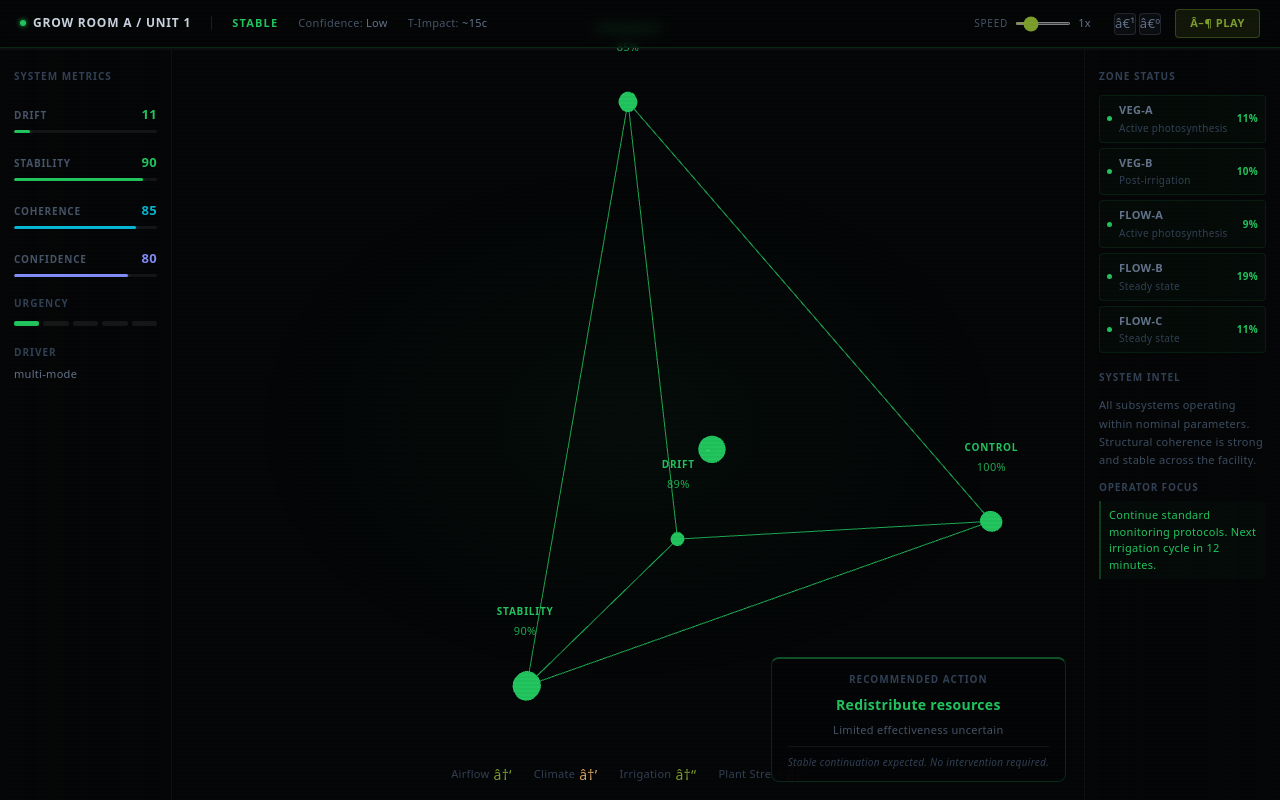
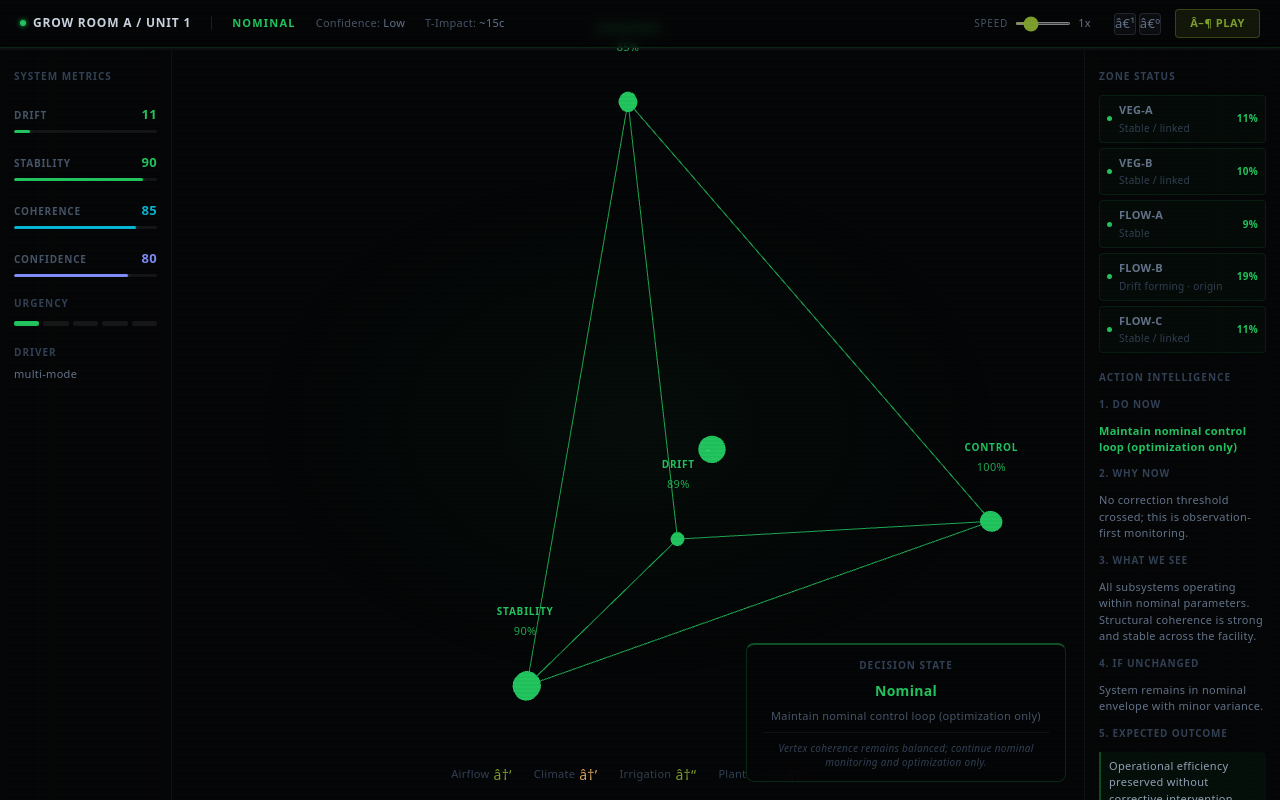
Before and after one commit to Neraium/neraium-core, a Next.js app in the folder frontend/: page / in a window 1280 px wide. Built offline with nearby package versions, Linux system fonts and the light colour scheme.

Commit message:
Align UI decision severity with operational evidence (#841)

```diff
--- a/frontend/components/TeslaAutopilotInterface.tsx
+++ b/frontend/components/TeslaAutopilotInterface.tsx
@@ -43,16 +43,6 @@ interface TeslaAutopilotInterfaceProps {
   onStepScenario?: (delta: number) => void
 }
 
-const getStateLabel = (phase: string): string => {
-  const map: Record<string, string> = {
-    'Stable': 'Stable',
-    'Drift forming': 'Drift',
-    'Instability forming': 'Instability',
-    'Critical': 'Critical',
-  }
-  return map[phase] || phase
-}
-
 const getStateColor = (phase: string): string => {
   const colors: Record<string, string> = {
     'Stable': '#22c55e',
@@ -65,6 +55,68 @@ const getStateColor = (phase: string): string => {
 
 const getRoomStatusColor = (status: 'optimal' | 'warning' | 'critical'): string => {
   return status === 'critical' ? '#ef4444' : status === 'warning' ? '#eab308' : '#22c55e'
+}
+
+type OperationalState =
+  | 'Nominal'
+  | 'Watchlist'
+  | 'Localized deviation'
+  | 'Propagating instability'
+  | 'Action required'
+
+interface OperationalAssessment {
+  state: OperationalState
+  propagationStrength: number
+  originRoom?: RoomStatus
+  affectedRooms: RoomStatus[]
+}
+
+const getOperationalColor = (state: OperationalState): string => {
+  if (state === 'Nominal') return '#22c55e'
+  if (state === 'Watchlist') return '#84cc16'
+  if (state === 'Localized deviation') return '#eab308'
+  if (state === 'Propagating instability') return '#f97316'
+  return '#ef4444'
+}
+
+const getZoneStateLabel = (room: RoomStatus, assessment: OperationalAssessment): string => {
+  if (assessment.originRoom?.id === room.id) return 'Drift forming · origin'
+  if (assessment.affectedRooms.find(r => r.id === room.id)) return 'At risk · affected'
+  if (room.driftContribution > 0.2) return 'Watchlist'
+  if (room.driftContribution > 0.1) return 'Stable / linked'
+  return 'Stable'
+}
+
+const deriveOperationalAssessment = (
+  drift: number,
+  stability: number,
+  coherence: number,
+  rooms: RoomStatus[] = []
+): OperationalAssessment => {
+  const sorted = [...rooms].sort((a, b) => b.driftContribution - a.driftContribution)
+  const originRoom = sorted[0]
+  const affectedRooms = sorted.filter((r, idx) => idx > 0 && r.driftContribution >= 0.35)
+  const highDriftCount = sorted.filter(r => r.driftContribution >= 0.35).length
+  const propagationStrength = Math.max(
+    0,
+    Math.min(
+      1,
+      (1 - coherence) * 0.55 + (1 - stability) * 0.25 + Math.min(0.2, highDriftCount * 0.08)
+    )
+  )
+
+  let state: OperationalState = 'Nominal'
+  if (drift < 0.2 && stability > 0.75 && coherence > 0.75) {
+    state = 'Nominal'
+  } else if (highDriftCount <= 1 && propagationStrength < 0.35) {
+    state = drift > 0.28 ? 'Localized deviation' : 'Watchlist'
+  } else if (highDriftCount <= 2 && propagationStrength < 0.62) {
+    state = 'Propagating instability'
+  } else {
+    state = 'Action required'
+  }
+
+  return { state, propagationStrength, originRoom, affectedRooms }
 }
 
 function MetricGauge({
@@ -187,7 +239,62 @@ export function TeslaAutopilotInterface({
   }
 
   const confidentLabel = diagnostics.confidence === 'high' ? 'High' : diagnostics.confidence === 'moderate' ? 'Moderate' : 'Low'
+  const assessment = deriveOperationalAssessment(
+    interpolatedData.interpolatedDrift,
+    interpolatedData.interpolatedStability,
+    interpolatedData.interpolatedCoherence,
+    rooms
+  )
+  const operationalColor = getOperationalColor(assessment.state)
   const stateColor = getStateColor(phase)
+
+  const geometryInterpretation = assessment.state === 'Localized deviation'
+    ? `Low coherence stress is isolated in ${assessment.originRoom?.shortName ?? 'one zone'}; inspect locally, no facility-wide intervention yet.`
+    : assessment.state === 'Propagating instability'
+      ? `Coherence is weakening across linked vertices with ${assessment.affectedRooms.length + 1} zones involved; intervene in origin and nearest neighbors.`
+      : assessment.state === 'Action required'
+        ? 'Geometry collapse indicates multi-vertex coupling failure; coordinated system intervention is required now.'
+        : assessment.state === 'Watchlist'
+          ? `Early variance concentrated in ${assessment.originRoom?.shortName ?? 'a single zone'}; keep system in watchlist and validate trend continuity.`
+          : 'Vertex coherence remains balanced; continue nominal monitoring and optimization only.'
+
+  const doNow = assessment.state === 'Nominal'
+    ? 'Maintain nominal control loop (optimization only)'
+    : assessment.state === 'Watchlist'
+      ? `Monitor and inspect ${assessment.originRoom?.shortName ?? 'lead zone'}`
+      : assessment.state === 'Localized deviation'
+        ? `Inspect ${assessment.originRoom?.shortName ?? 'origin zone'} and validate local airflow`
+        : assessment.state === 'Propagating instability'
+          ? `Stabilize ${assessment.originRoom?.shortName ?? 'origin zone'} and rebalance adjacent zones`
+          : 'Redistribute resources across affected zones now'
+
+  const whyNow = assessment.state === 'Action required'
+    ? `Propagation strength ${(assessment.propagationStrength * 100).toFixed(0)}% with multi-zone coupling visible.`
+    : assessment.state === 'Propagating instability'
+      ? `Spread is directional from ${assessment.originRoom?.shortName ?? 'origin'} into ${assessment.affectedRooms.length} downstream zone(s).`
+      : assessment.state === 'Localized deviation'
+        ? `Single-zone drift origin with weak spread (${(assessment.propagationStrength * 100).toFixed(0)}% propagation).`
+        : 'No correction threshold crossed; this is observation-first monitoring.'
+
+  const whatHappensNext = assessment.state === 'Nominal'
+    ? 'System remains in nominal envelope with minor variance.'
+    : assessment.state === 'Watchlist'
+      ? 'Drift may normalize or become localized deviation within the next cycle.'
+      : assessment.state === 'Localized deviation'
+        ? 'Without local inspection, drift can begin coupling into linked zones.'
+        : assessment.state === 'Propagating instability'
+          ? 'Spread likely reaches additional neighbors, reducing coherence further.'
+          : 'Unchecked spread can trigger facility-wide instability and control loss.'
+
+  const expectedOutcome = assessment.state === 'Nominal'
+    ? 'Operational efficiency preserved without corrective intervention.'
+    : assessment.state === 'Watchlist'
+      ? 'Higher confidence classification of trend with minimal disruption.'
+      : assessment.state === 'Localized deviation'
+        ? 'Containment in origin zone and prevention of unnecessary system intervention.'
+        : assessment.state === 'Propagating instability'
+          ? 'Propagation slows and system coherence can recover in staged fashion.'
+          : 'Risk reduction across coupled zones with path back to propagating state.'
 
   const urgencyLevel = phase === 'Critical' ? 5
     : phase === 'Instability forming' ? 4
@@ -262,10 +369,10 @@ export function TeslaAutopilotInterface({
           <div style={{ width: '1px', height: '14px', background: 'rgba(203,213,225,0.12)', flexShrink: 0 }} />
 
             <motion.div
-            animate={{ color: stateColor }}
+            animate={{ color: operationalColor }}
             style={{ fontWeight: 700, fontSize: '11px', letterSpacing: '1.2px', textTransform: 'uppercase', flexShrink: 0 }}
           >
-            {getStateLabel(phase)}
+            {assessment.state}
           </motion.div>
 
           <div style={{ color: '#475569', fontSize: '11px', flexShrink: 0 }}>
@@ -501,17 +608,17 @@ export function TeslaAutopilotInterface({
                 }}
               >
                 <div style={{ fontSize: '10px', color: '#334155', letterSpacing: '1px', textTransform: 'uppercase', marginBottom: '5px', fontWeight: 700 }}>
-                  Recommended Action
+                  Decision State
                 </div>
-                <div style={{ fontSize: '14px', fontWeight: 700, color: stateColor, marginBottom: '5px', letterSpacing: '0.3px' }}>
-                  {actionDecision.primaryAction?.label || 'Monitoring'}
+                <div style={{ fontSize: '14px', fontWeight: 700, color: operationalColor, marginBottom: '5px', letterSpacing: '0.3px' }}>
+                  {assessment.state}
                 </div>
                 <div style={{ fontSize: '11px', color: '#475569', lineHeight: '1.5' }}>
-                  {actionDecision.primaryAction?.outcome?.primary || 'Coherence recovery expected'}
+                  {doNow}
                 </div>
-                {intelligence?.pathOutlook && (
+                {geometryInterpretation && (
                   <div style={{ marginTop: '8px', paddingTop: '8px', borderTop: `1px solid rgba(255,255,255,0.06)`, fontSize: '10px', color: '#334155', fontStyle: 'italic', lineHeight: 1.4 }}>
-                    {intelligence.pathOutlook}
+                    {geometryInterpretation}
                   </div>
                 )}
               </motion.div>
@@ -595,7 +702,7 @@ export function TeslaAutopilotInterface({
                         <div style={{ flex: 1, minWidth: 0 }}>
                           <div style={{ fontSize: '11px', fontWeight: 600, color: '#64748b' }}>{room.shortName}</div>
                           <div style={{ fontSize: '10px', color: '#334155', overflow: 'hidden', textOverflow: 'ellipsis', whiteSpace: 'nowrap' }}>
-                            {room.behavioralState}
+                            {getZoneStateLabel(room, assessment)}
                           </div>
                         </div>
                         <div style={{ fontSize: '10px', color: rc, fontWeight: 700, fontVariantNumeric: 'tabular-nums', flexShrink: 0 }}>
@@ -608,30 +715,64 @@ export function TeslaAutopilotInterface({
               </div>
             )}
 
-            {/* System intelligence */}
-            {intelligence && (
+            {/* Operational intelligence */}
+            {(intelligence || actionDecision) && (
               <div style={{ flex: 1, display: 'flex', flexDirection: 'column', gap: '10px' }}>
                 <div style={{ fontSize: '10px', color: '#334155', letterSpacing: '1px', textTransform: 'uppercase', fontWeight: 700 }}>
-                  System Intel
+                  Action Intelligence
                 </div>
-                <div style={{ fontSize: '11px', color: '#3d4e61', lineHeight: '1.65' }}>
-                  {intelligence.explanation}
+
+                <div style={{ fontSize: '10px', color: '#334155', letterSpacing: '0.8px', textTransform: 'uppercase', fontWeight: 700 }}>
+                  1. Do now
                 </div>
-                <div>
-                  <div style={{ fontSize: '10px', color: '#334155', letterSpacing: '0.8px', textTransform: 'uppercase', fontWeight: 700, marginBottom: '5px' }}>
-                    Operator Focus
+                <div style={{ fontSize: '11px', color: operationalColor, lineHeight: '1.45', fontWeight: 600 }}>{doNow}</div>
+
+                <div style={{ fontSize: '10px', color: '#334155', letterSpacing: '0.8px', textTransform: 'uppercase', fontWeight: 700 }}>
+                  2. Why now
+                </div>
+                <div style={{ fontSize: '11px', color: '#64748b', lineHeight: '1.5' }}>{whyNow}</div>
+
+                <div style={{ fontSize: '10px', color: '#334155', letterSpacing: '0.8px', textTransform: 'uppercase', fontWeight: 700 }}>
+                  3. What we see
+                </div>
+                <div style={{ fontSize: '11px', color: '#64748b', lineHeight: '1.5' }}>
+                  {intelligence?.explanation || actionDecision?.decisionSummary}
+                </div>
+
+                <div style={{ fontSize: '10px', color: '#334155', letterSpacing: '0.8px', textTransform: 'uppercase', fontWeight: 700 }}>
+                  4. If unchanged
+                </div>
+                <div style={{ fontSize: '11px', color: '#64748b', lineHeight: '1.5' }}>{whatHappensNext}</div>
+
+                <div style={{ fontSize: '10px', color: '#334155', letterSpacing: '0.8px', textTransform: 'uppercase', fontWeight: 700 }}>
+                  5. Expected outcome
                 </div>
                 <div style={{
                   fontSize: '11px',
-                    color: stateColor,
+                  color: '#94a3b8',
                   lineHeight: '1.5',
                   padding: '6px 8px',
-                    borderLeft: `2px solid ${stateColor}44`,
+                  borderLeft: `2px solid ${operationalColor}55`,
                   borderRadius: '0 4px 4px 0',
-                    background: `${stateColor}08`,
+                  background: `${operationalColor}0c`,
                 }}>
-                    {intelligence.operatorFocus}
+                  {expectedOutcome}
                 </div>
+
+                <div style={{ fontSize: '10px', color: '#334155', letterSpacing: '0.8px', textTransform: 'uppercase', fontWeight: 700 }}>
+                  Relationship View
+                </div>
+                <div style={{ fontSize: '11px', color: '#64748b', lineHeight: '1.5' }}>
+                  {assessment.state === 'Localized deviation'
+                    ? `Origin: ${assessment.originRoom?.shortName ?? 'N/A'} · downstream impact low`
+                    : `Origin: ${assessment.originRoom?.shortName ?? 'N/A'} · affected neighbors: ${assessment.affectedRooms.map(r => r.shortName).join(', ') || 'none yet'}`}
+                </div>
+
+                <div style={{ fontSize: '10px', color: '#334155', letterSpacing: '0.8px', textTransform: 'uppercase', fontWeight: 700 }}>
+                  Geometry interpretation
+                </div>
+                <div style={{ fontSize: '11px', color: '#64748b', lineHeight: '1.5' }}>
+                  {geometryInterpretation}
                 </div>
               </div>
             )}
@@ -639,7 +780,7 @@ export function TeslaAutopilotInterface({
         </div>
 
         {/* CONSEQUENCE DISPLAY */}
-        {(phase === 'Instability forming' || phase === 'Critical') && (
+        {(assessment.state === 'Propagating instability' || assessment.state === 'Action required') && (
           <motion.div
             initial={{ opacity: 0, y: 12 }}
             animate={{ opacity: 1, y: 0 }}
@@ -657,8 +798,12 @@ export function TeslaAutopilotInterface({
             }}
           >
             <span style={{ color: '#334155' }}>No action:</span>
-            <span style={{ color: 'rgba(148,163,184,0.4)' }}>Cascade continues</span>
-            <span style={{ color: stateColor, fontWeight: 600 }}>Stability collapse follows</span>
+            <span style={{ color: 'rgba(148,163,184,0.4)' }}>
+              {assessment.state === 'Action required' ? 'Coupled spread accelerates' : 'Localized spread broadens'}
+            </span>
+            <span style={{ color: operationalColor, fontWeight: 600 }}>
+              {assessment.state === 'Action required' ? 'Facility instability risk rises' : 'More zones move to at-risk state'}
+            </span>
           </motion.div>
         )}
       </div>
```
Lines whose indentation alone changed are shown as unchanged.
